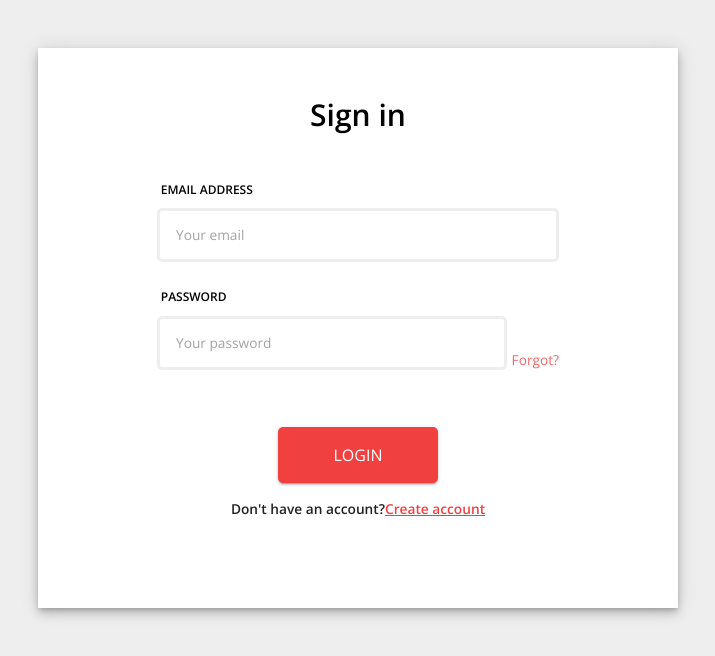
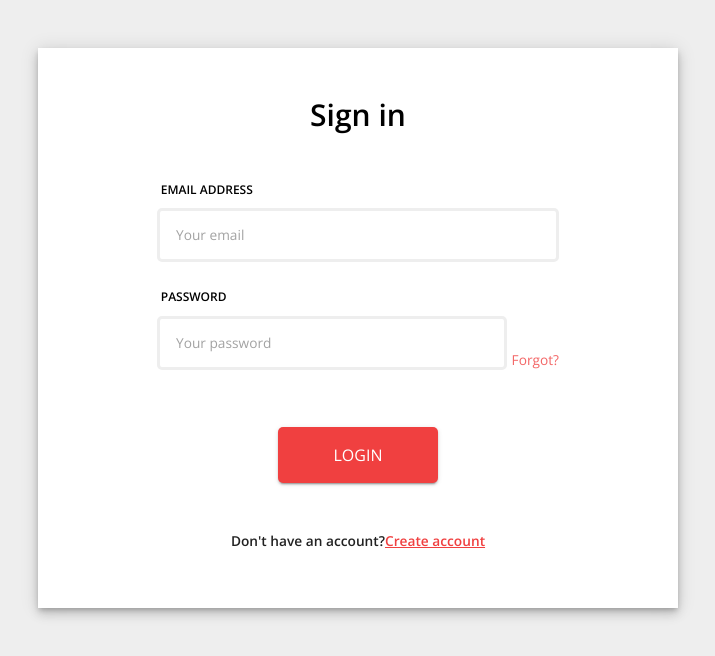
Before and after one commit to hatchways/team-brioche, a React (Create React App) app in the folder client/: page /login in a window 1280 px wide. Shown: the top 656 px of the page, without its empty margins (282-997 px from the left). Built offline with nearby package versions, Linux system fonts and the light colour scheme; no server answers.

Commit message:
Improved the styling
added margin to login and signup pages

```diff
--- a/client/src/pages/Login/useStyles.ts
+++ b/client/src/pages/Login/useStyles.ts
@@ -13,7 +13,6 @@ const useStyles = makeStyles((theme) => ({
     alignItems: 'flex-start',
     justifyContent: 'space-between',
     flexDirection: 'column',
-    minHeight: '70vh',
     paddingTop: 23,
   },
   welcome: {
@@ -41,6 +40,7 @@ const useStyles = makeStyles((theme) => ({
   },
   redirect: {
     fontWeight: theme.typography.fontWeightBold,
+    margin: '2rem',
     '& a': {
       color: theme.palette.primary.main,
     },
--- a/client/src/pages/SignUp/useStyles.ts
+++ b/client/src/pages/SignUp/useStyles.ts
@@ -13,7 +13,6 @@ const useStyles = makeStyles((theme) => ({
     alignItems: 'flex-start',
     justifyContent: 'space-between',
     flexDirection: 'column',
-    minHeight: '70vh',
     paddingTop: 23,
   },
   welcome: {
@@ -41,6 +40,7 @@ const useStyles = makeStyles((theme) => ({
   },
   redirect: {
     fontWeight: theme.typography.fontWeightBold,
+    margin: '2rem',
     '& a': {
       color: theme.palette.primary.main,
     },
```
